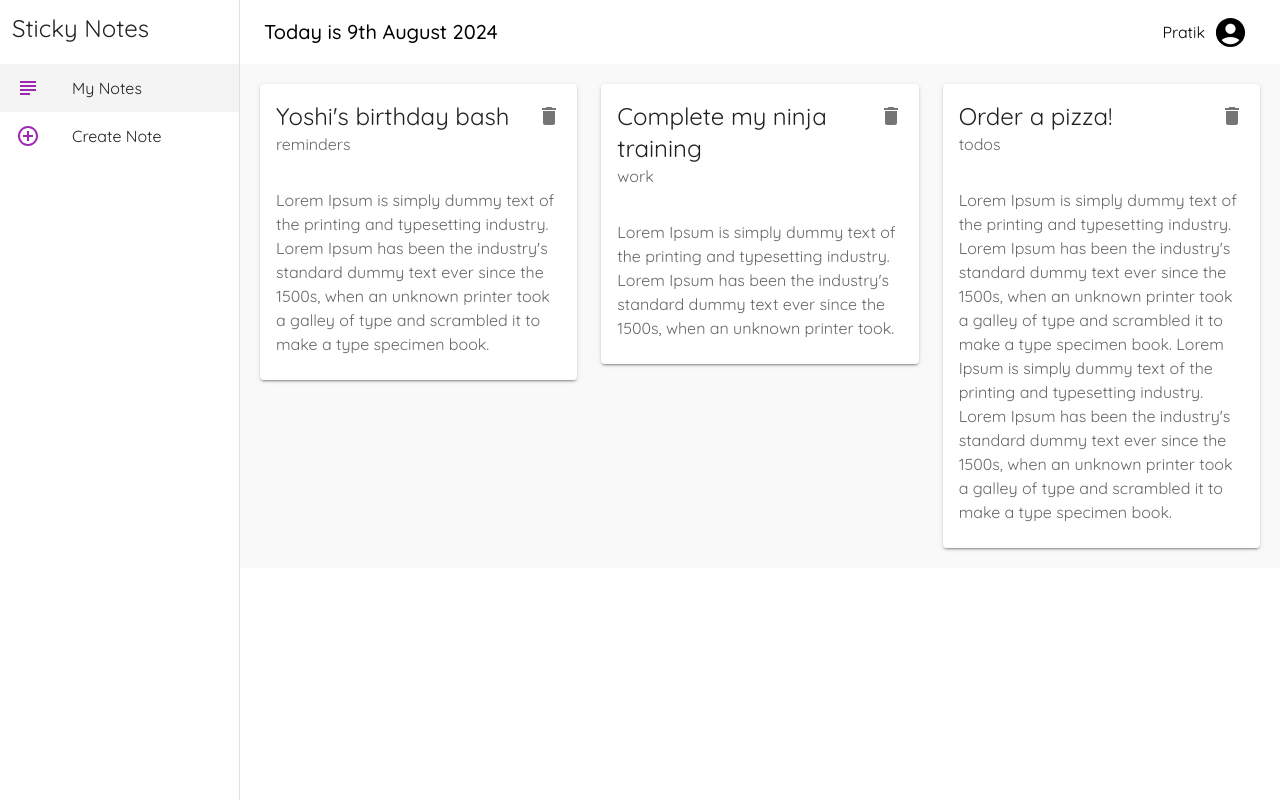
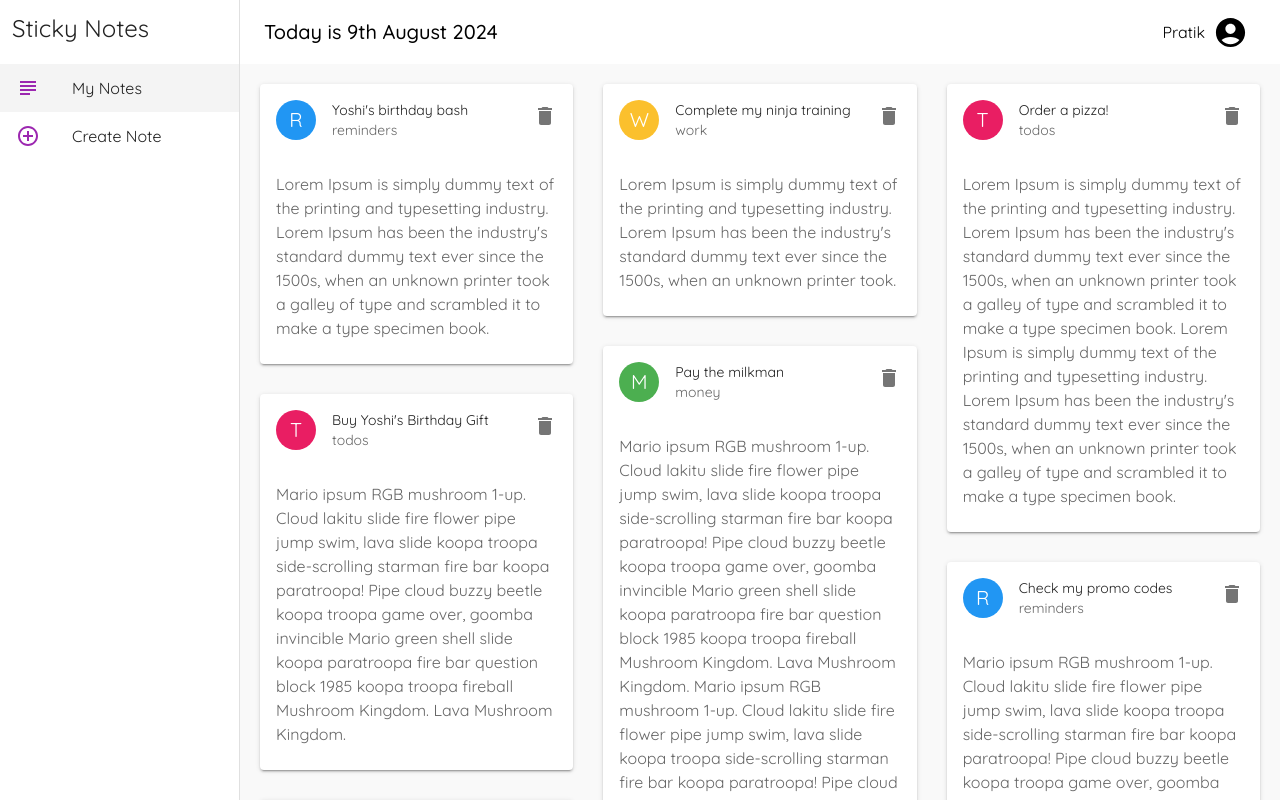
Before and after one commit to PratikNichit/note-app, a React (Create React App) app: page / in a window 1280 px wide. Shown: the top 800 px of the page. Built offline with nearby package versions, Linux system fonts and the light colour scheme; data requests are answered from the project's data file.

Commit message:
done with masonary css/ new grids

```diff
--- a/data/db.json
+++ b/data/db.json
@@ -4,19 +4,43 @@
       "title": "Yoshi's birthday bash",
       "details": "Lorem Ipsum is simply dummy text of the printing and typesetting industry. Lorem Ipsum has been the industry's standard dummy text ever since the 1500s, when an unknown printer took a galley of type and scrambled it to make a type specimen book.",
       "category": "reminders",
-      "id": "1"
+      "id": 1
     },
     {
       "title": "Complete my ninja training",
       "details": "Lorem Ipsum is simply dummy text of the printing and typesetting industry. Lorem Ipsum has been the industry's standard dummy text ever since the 1500s, when an unknown printer took.",
       "category": "work",
-      "id": "2"
+      "id": 2
     },
     {
       "title": "Order a pizza!",
       "details": "Lorem Ipsum is simply dummy text of the printing and typesetting industry. Lorem Ipsum has been the industry's standard dummy text ever since the 1500s, when an unknown printer took a galley of type and scrambled it to make a type specimen book.\nLorem Ipsum is simply dummy text of the printing and typesetting industry. Lorem Ipsum has been the industry's standard dummy text ever since the 1500s, when an unknown printer took a galley of type and scrambled it to make a type specimen book.",
       "category": "todos",
-      "id": "3"
+      "id": 3
+    },
+    {
+      "title": "Buy Yoshi's Birthday Gift",
+      "details": "Mario ipsum RGB mushroom 1-up. Cloud lakitu slide fire flower pipe jump swim, lava slide koopa troopa side-scrolling starman fire bar koopa paratroopa! Pipe cloud buzzy beetle koopa troopa game over, goomba invincible Mario green shell slide koopa paratroopa fire bar question block 1985 koopa troopa fireball Mushroom Kingdom. Lava Mushroom Kingdom.",
+      "category": "todos",
+      "id": 4
+    },
+    {
+      "title": "Pay the milkman",
+      "details": "Mario ipsum RGB mushroom 1-up. Cloud lakitu slide fire flower pipe jump swim, lava slide koopa troopa side-scrolling starman fire bar koopa paratroopa! Pipe cloud buzzy beetle koopa troopa game over, goomba invincible Mario green shell slide koopa paratroopa fire bar question block 1985 koopa troopa fireball Mushroom Kingdom. Lava Mushroom Kingdom. Mario ipsum RGB mushroom 1-up. Cloud lakitu slide fire flower pipe jump swim, lava slide koopa troopa side-scrolling starman fire bar koopa paratroopa! Pipe cloud buzzy beetle koopa troopa game over, goomba invincible Mario green shell slide koopa paratroopa fire bar question block 1985 koopa troopa fireball Mushroom Kingdom. Lava Mushroom Kingdom.",
+      "category": "money",
+      "id": 5
+    },
+    {
+      "title": "Check my promo codes",
+      "details": "Mario ipsum RGB mushroom 1-up. Cloud lakitu slide fire flower pipe jump swim, lava slide koopa troopa side-scrolling starman fire bar koopa paratroopa! Pipe cloud buzzy beetle koopa troopa game over, goomba invincible Mario green shell slide koopa paratroopa fire bar question block 1985 koopa troopa fireball Mushroom Kingdom. Lava Mushroom Kingdom.",
+      "category": "reminders",
+      "id": 6
+    },
+    {
+      "title": "Make a new website banner",
+      "details": "Mario ipsum RGB mushroom 1-up. Cloud lakitu slide fire flower pipe jump swim, lava slide koopa troopa side-scrolling starman fire bar koopa paratroopa! Pipe cloud buzzy beetle koopa troopa game over, goomba invincible Mario green shell slide koopa paratroopa fire bar question block 1985 koopa troopa fireball Mushroom Kingdom. Lava Mushroom Kingdom.",
+      "category": "work",
+      "id": 7
     }
   ]
 }
--- a/package.json
+++ b/package.json
@@ -13,6 +13,7 @@
     "date-fns": "^3.6.0",
     "react": "^18.3.1",
     "react-dom": "^18.3.1",
+    "react-masonry-css": "^1.0.16",
     "react-router-dom": "^6.26.0",
     "react-scripts": "5.0.1",
     "web-vitals": "^2.1.4"
--- a/src/components/noteCard.jsx
+++ b/src/components/noteCard.jsx
@@ -6,12 +6,33 @@
   CardContent,
   IconButton,
   Typography,
+  Avatar,
 } from "@mui/material";
 import { Delete } from "@mui/icons-material";
+import { blue, green, pink, yellow } from "@mui/material/colors";
 const NoteCard = ({ data, onDelete }) => {
+  const applyBackgroundColor = (data) => {
+    if (data.category == "work") {
+      return yellow[700];
+    }
+    if (data.category == "money") {
+      return green[500];
+    }
+    if (data.category == "todos") {
+      return pink[500];
+    }
+
+    return blue[500];
+  };
+
   return (
     <Card elevation={2}>
       <CardHeader
+        avatar={
+          <Avatar sx={{ backgroundColor: applyBackgroundColor(data) }}>
+            {data.category[0].toUpperCase()}
+          </Avatar>
+        }
         action={
           <IconButton onClick={() => onDelete(data.id)}>
             <Delete />
--- a/src/index.css
+++ b/src/index.css
@@ -21,3 +21,20 @@
   font-family: source-code-pro, Menlo, Monaco, Consolas, "Courier New",
     monospace;
 }
+
+.my-masonry-grid {
+  display: -webkit-box; /* Not needed if autoprefixing */
+  display: -ms-flexbox; /* Not needed if autoprefixing */
+  display: flex;
+  margin-left: -30px; /* gutter size offset */
+  width: auto;
+}
+.my-masonry-grid_column {
+  padding-left: 30px; /* gutter size */
+  background-clip: padding-box;
+}
+
+/* Style your items */
+.my-masonry-grid_column > div {
+  margin-bottom: 30px;
+}
--- a/src/pages/notes.jsx
+++ b/src/pages/notes.jsx
@@ -1,6 +1,7 @@
 import { Container, Grid, Paper } from "@mui/material";
 import React, { useEffect, useState } from "react";
 import NoteCard from "../components/noteCard";
+import Masonry from "react-masonry-css";
 
 const Notes = () => {
   const [notes, setNotes] = useState([]);
@@ -30,16 +31,26 @@
     setNotes(newNotes);
   };
 
+  const breakPoints = {
+    default: 3,
+    1100: 2,
+    700: 1,
+  };
+
   return (
     <>
       {error && <p>Error: {error}</p>}
-      <Grid container spacing={3}>
+      <Masonry
+        breakpointCols={breakPoints}
+        className="my-masonry-grid"
+        columnClassName="my-masonry-grid_column"
+      >
         {notes.map((note) => (
-          <Grid item key={note.id} xs={12} md={6} lg={4}>
+          <div item key={note.id} xs={12} md={6} lg={4}>
             <NoteCard data={note} onDelete={handleDelete} />
-          </Grid>
+          </div>
         ))}
-      </Grid>
+      </Masonry>
     </>
   );
 };
```
Also changed, not shown: 1 other file (tests, documents, lock files or other folders).
